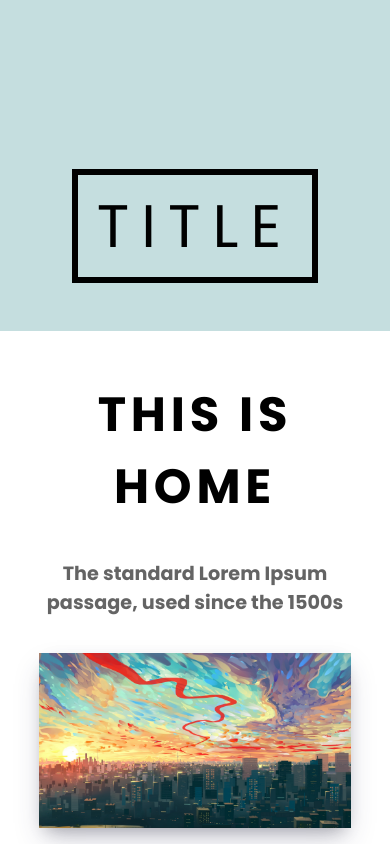
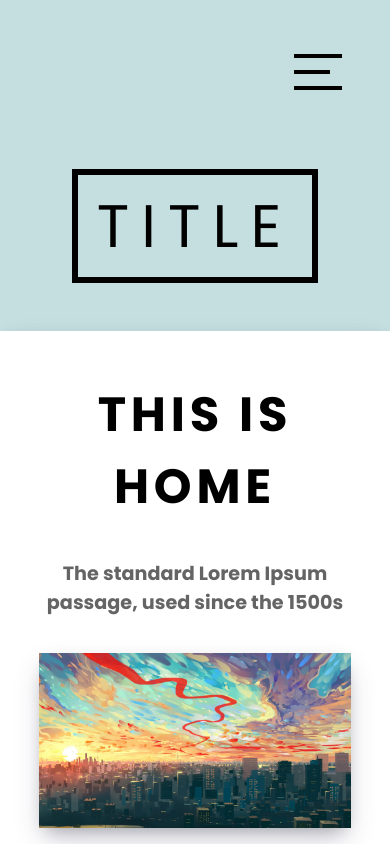
Before and after one commit to wuppu/fe-portfolio, a React (Create React App) app: page / in a window 390 px wide. Shown: the top 844 px of the page. Built offline with nearby package versions, Linux system fonts and the light colour scheme; the HTML template or start-up script is replaced by a standard one.

Commit message:
making responsive navbar

```diff
--- a/src/App.css
+++ b/src/App.css
@@ -21,21 +21,29 @@ header {
   align-items: center;
 }
 
+.main-frame {
+  display:flex;
+  flex-direction: column;
+  align-items: center;
+  width: 100rem;
+  box-shadow: 0 13px 27px -5px rgba(50, 50, 93, 0.25),
+    0 8px 16px -8px rgba(0, 0, 0, 0.3), 0 -6px 16px -6px rgba(0, 0, 0, 0.025);
+}
 
 .main-section {
   padding: 4rem 0rem;
-  width: 100rem;
+  width: 100%;
   background: white;
 }
 
 @media screen and (max-width: 1300px) {
-  .main-section {
+  .main-frame {
     width: 90%;
   }
 }
 
 @media screen and (max-width: 714px) {
-  .main-section {
+  .main-frame {
     width: 100%;
   }
 }
--- a/src/App.js
+++ b/src/App.js
@@ -35,6 +35,7 @@ function App() {
     <main>
       <HashRouter>
         <header>Title</header>
+        <div className="main-frame">
           <Navigation links={links} />
           <section className="main-section">
             {links.map((link, index) => (
@@ -43,6 +44,7 @@ function App() {
               </Route>
             ))}
           </section>
+        </div>
       </HashRouter>
     </main>
   );
--- a/src/components/Navigation.css
+++ b/src/components/Navigation.css
@@ -1,5 +1,5 @@
 nav {
-  width: 100rem;
+  width: 100%;
   height: 6rem;
   background: rgba(255, 255, 255, 0.33);
 }
@@ -11,6 +11,9 @@ nav {
   letter-spacing: 0.4rem;
   width: 50rem;
   height: 100%;
+
+  position: relative;
+  z-index: 1000;
 }
 
 .nav-links .link {
@@ -25,6 +28,9 @@ nav {
   transition: all 0.2s ease-in-out;
   cursor: pointer;
   outline: none;
+
+  position: relative;
+  z-index: 1001;
 }
 .link.active {
   background: white;
@@ -39,13 +45,82 @@ nav {
   background: white;
 }
 
-@media screen and (max-width: 1300px) {
+.burger {
+  position: fixed;
+  display: none;
+  top: 4rem;
+  right: 4rem;
+  width: 4rem;
+  height: 4rem;
+  z-index: 1002;
+}
+
+.burger span {
+  width: 4rem;
+  height: 0.33rem;
+  background: rgb(0, 0, 0);
+  margin: 0.5rem auto;
+  transition: all 0.3s ease;
+}
+
+.burger :nth-child(2) {
+  width: 3rem;
+  transform: translateX(-0.5rem);
+}
+
+@media screen and (max-width: 1000px) {
+  body {
+    overflow-x: hidden;
+  }
   nav {
-    width: 90%;
+    position: fixed;
+    top:0;
+    background: rgba(255, 255, 255, 0);
+    z-index: 1;
+  }
+  .nav-links {
+    position: absolute;
+    top: 0;
+    right: 0;
+    height: 100vh;
+    padding: 40% 0;
+    width: 30%;
+    display: flex;
+    flex-direction: column;
+    transform: translate(20%);
+    opacity: 0;
+    background: rgba(255, 255, 255, 0.33);
+    transition: transform 0.5s ease, opacity 0.5s ease;
+    pointer-events: none;
+  }
+  .nav-links.open {
+    transform: translate(0%);
+    opacity: 1;
+    pointer-events: all;
+  }
+
+  .nav-links .link {
+    padding: 3rem 0;
+    width: 100%;
+  }
+
+  .burger {
+    display: flex;
+    flex-direction: column;
+    justify-content: center;
+    align-items: center;
+    cursor: pointer;
+  }
+
+  .toggle .line1 {
+    transform: rotate(-45deg) translate(-1rem, 0.8rem);
+  }
+
+  .toggle .line2 {
+    opacity: 0;
+  }
+
+  .toggle .line3 {
+    transform: rotate(45deg) translate(-1rem, -0.8rem);
   }
 }
-@media screen and (max-width: 1000px) {
-  nav {
-    display: none;
-  }
-}
--- a/src/components/Navigation.js
+++ b/src/components/Navigation.js
@@ -1,11 +1,15 @@
 import React from "react";
+import {useState} from "react";
 import "./Navigation.css";
 import { NavLink } from "react-router-dom";
 
 function Navigation({ links }) {
+
+  const [navOpen, setNavOpen] = useState(false);
+
   return (
     <nav>
-      <ul className="nav-links">
+      <ul className={navOpen ? "nav-links open" : "nav-links"}>
         {links.map((link, index) => (
           <NavLink
             key={index}
@@ -18,6 +22,11 @@ function Navigation({ links }) {
           </NavLink>
         ))}
       </ul>
+      <div className={navOpen ? "toggle burger" : "burger"} onClick={() => setNavOpen(!navOpen)}>
+        <span className="line1"></span>
+        <span className="line2"></span>
+        <span className="line3"></span>
+      </div>
     </nav>
   );
 }
```
Lines whose indentation alone changed are shown as unchanged.
